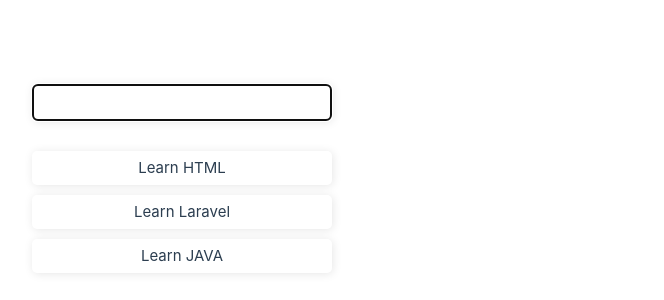
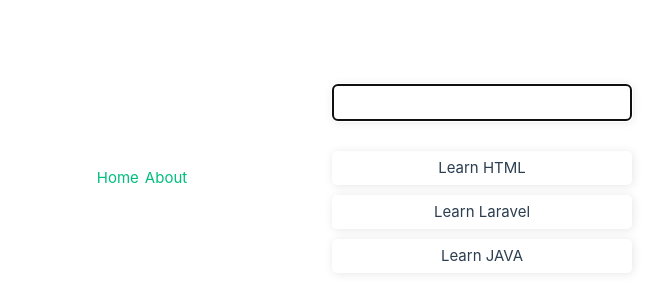
Before and after one commit to yofandi/todo-animationVue, a Vue app: page / in a window 1280 px wide. Shown: the part 222-522 px from the top of the page, without its empty margins (308-972 px from the left). Built offline with nearby package versions, Linux system fonts and the light colour scheme.

Commit message:
add: Membuat Animasi Transisi Antar Route

```diff
--- a/src/App.vue
+++ b/src/App.vue
@@ -1,15 +1,26 @@
 <script setup>
-import { RouterView } from "vue-router";
+import { RouterLink, RouterView } from "vue-router";
 </script>
 
 <template>
-  <RouterView />
+  <header class="container">
+    <RouterLink to="/">Home</RouterLink>
+    <RouterLink to="/about">About</RouterLink>
+  </header>
+  <Transition name="route">
+    <RouterView />
+  </Transition>
 </template>
 
 <style scoped>
 header {
   line-height: 1.5;
   max-height: 100vh;
+}
+
+.container {
+  max-width: 300px;
+  margin: 0 auto;
 }
 
 .logo {
@@ -68,4 +79,18 @@ nav a:first-of-type {
     margin-top: 1rem;
   }
 }
+
+.route-enter-from {
+  opacity: 0;
+  transform: translateX(-30px);
+}
+
+.route-enter-to {
+  opacity: 1;
+  transform: translateX(0);
+}
+
+.route-enter-active {
+  transition: all 0.3s ease;
+}
 </style>
--- a/src/views/AboutView.vue
+++ b/src/views/AboutView.vue
@@ -1,15 +1,20 @@
 <template>
   <div class="about">
-    <h1>This is an about page</h1>
+    <h1>
+      qui excepturi quisquam assumenda error odit consequatur! Et iusto minima
+      quos mollitia obcaecati non, quam autem ducimus sint libero exercitationem
+      voluptatum sequi voluptate praesentium cumque? Provident in eligendi enim
+      ut ex laborum reprehenderit aperiam dignissimos placeat eos?
+    </h1>
   </div>
 </template>
 
 <style>
-@media (min-width: 1024px) {
-  .about {
-    min-height: 100vh;
-    display: flex;
-    align-items: center;
-  }
+.about {
+  max-width: 300px;
+  margin: 0 auto;
+  min-height: 100vh;
+  display: flex;
+  align-items: center;
 }
 </style>
```
